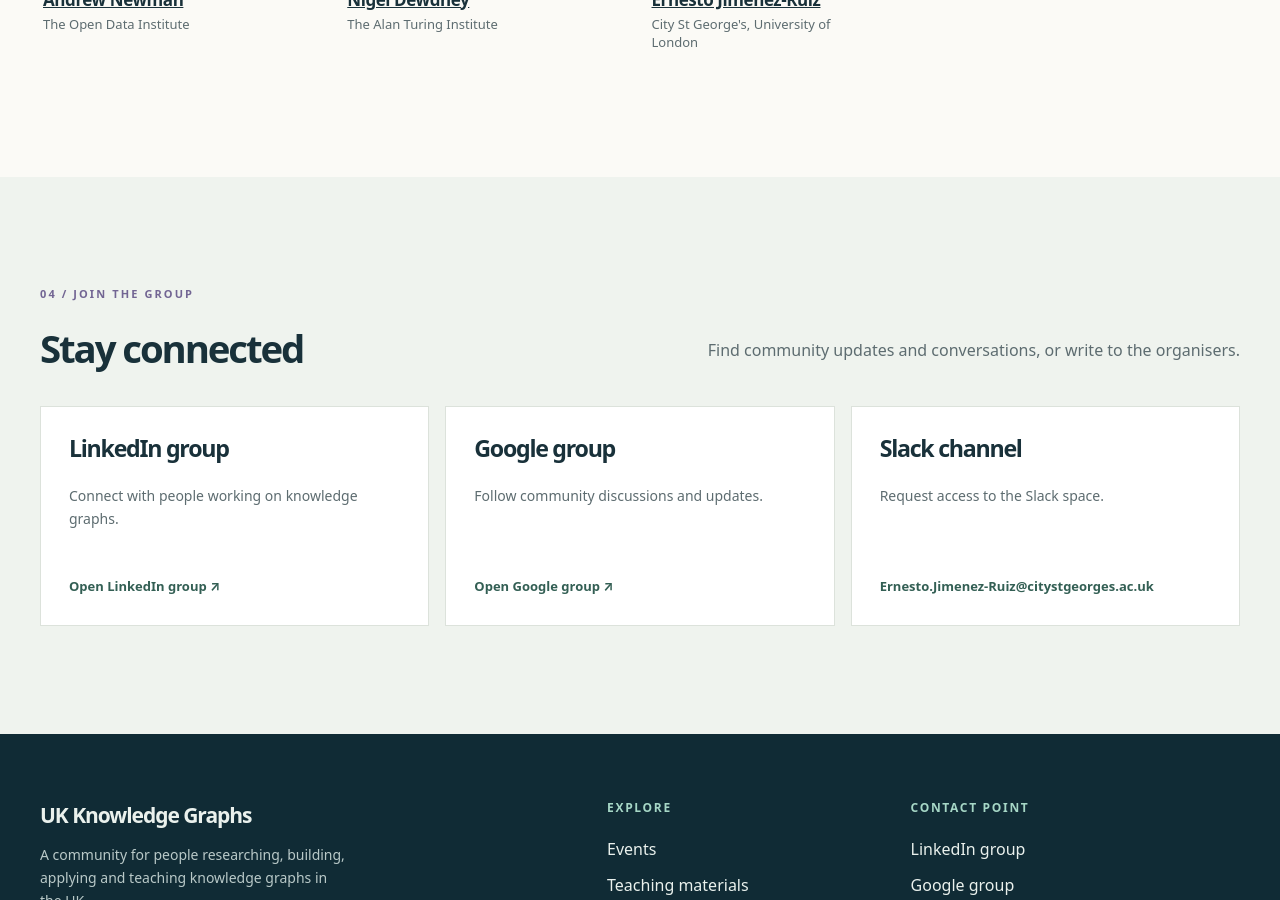
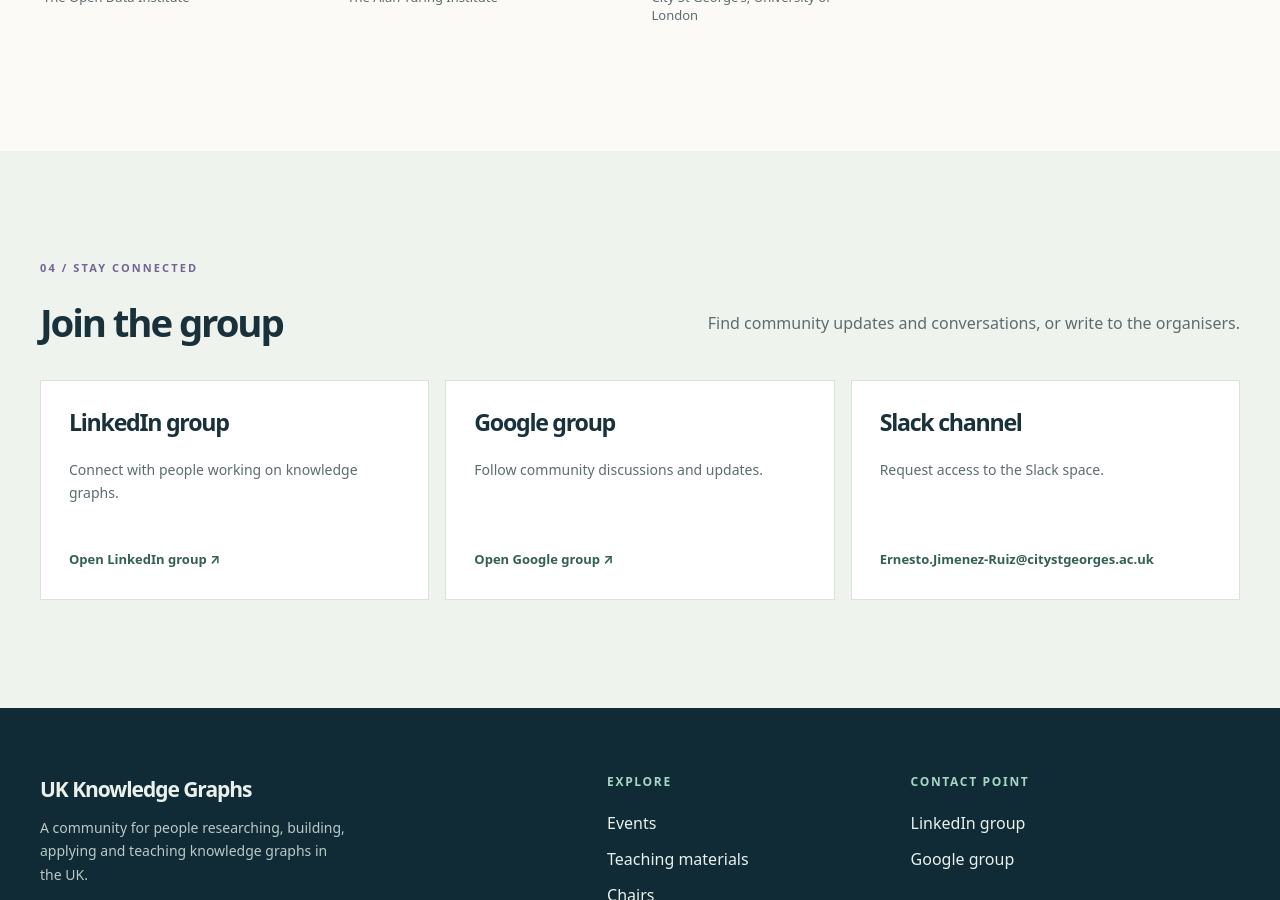
Before and after one commit to uk-knowledge-graphs/uk-knowledge-graphs.github.io, a Jekyll site: the page built from index.html, in a window 1280 px wide and 900 px high, scrolled down 2926 px. Built offline with Jekyll 4.4.1, drawn with Linux system fonts in a browser that asks for light colours.

Commit message:
minor changes

```diff
--- a/index.html
+++ b/index.html
@@ -29,7 +29,7 @@
   <div>
   <h2>Aims</h2>
 
-    <p>This interest group creates space to share ideas, learn from one another through online meet-ups and in-person symposiums. The main objectives of the interest group are:</p>
+This interest group creates space to share ideas, learn from one another through online meet-ups and in-person symposiums. The main objectives of the interest group are:
 
 <ul>
 <li>To strengthen the national KG community of scholars and innovators to continue to pursue world-leading research and explore novel technologies related to and applications of KGs.</li>
@@ -78,7 +78,7 @@
 
 <section class="section section-tint" id="contact">
   <div class="container">
-    <div class="section-heading"><div><span class="section-kicker">04 / JOIN THE GROUP</span><h2>Stay connected</h2></div><p>Find community updates and conversations, or write to the organisers.</p></div>
+    <div class="section-heading"><div><span class="section-kicker">04 / STAY CONNECTED</span><h2>Join the group</h2></div><p>Find community updates and conversations, or write to the organisers.</p></div>
     <div class="contact-grid">
       <a class="contact-card" href="{{ site.data.contact.linkedin | escape }}"><h3>LinkedIn group</h3><p>Connect with people working on knowledge graphs.</p><span>Open LinkedIn group ↗</span></a>
       <a class="contact-card" href="{{ site.data.contact.google_group | escape }}"><h3>Google group</h3><p>Follow community discussions and updates.</p><span>Open Google group ↗</span></a>
```
Also changed, not shown: _events/symposium-2026.md (+1 -0 lines).
